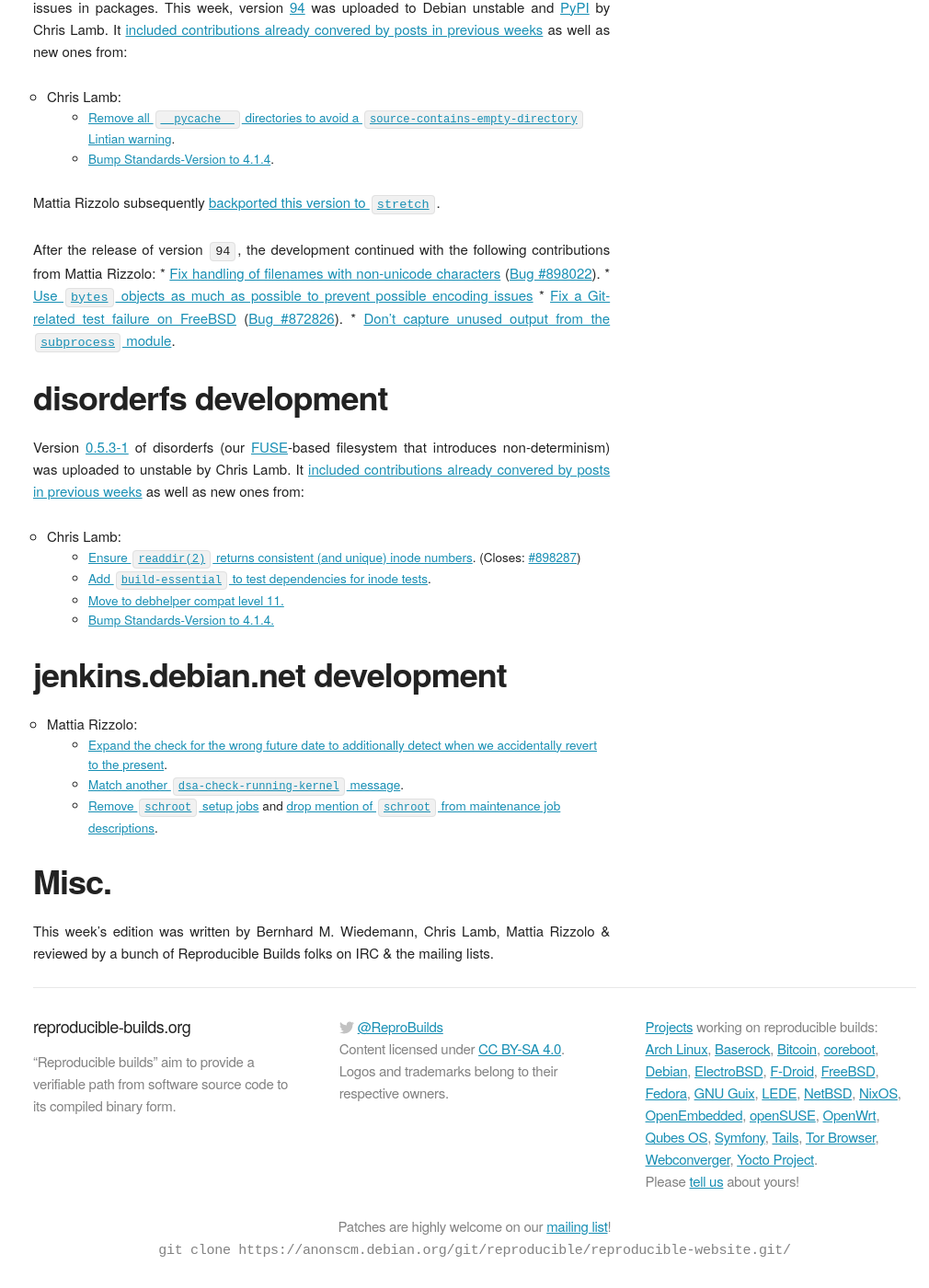
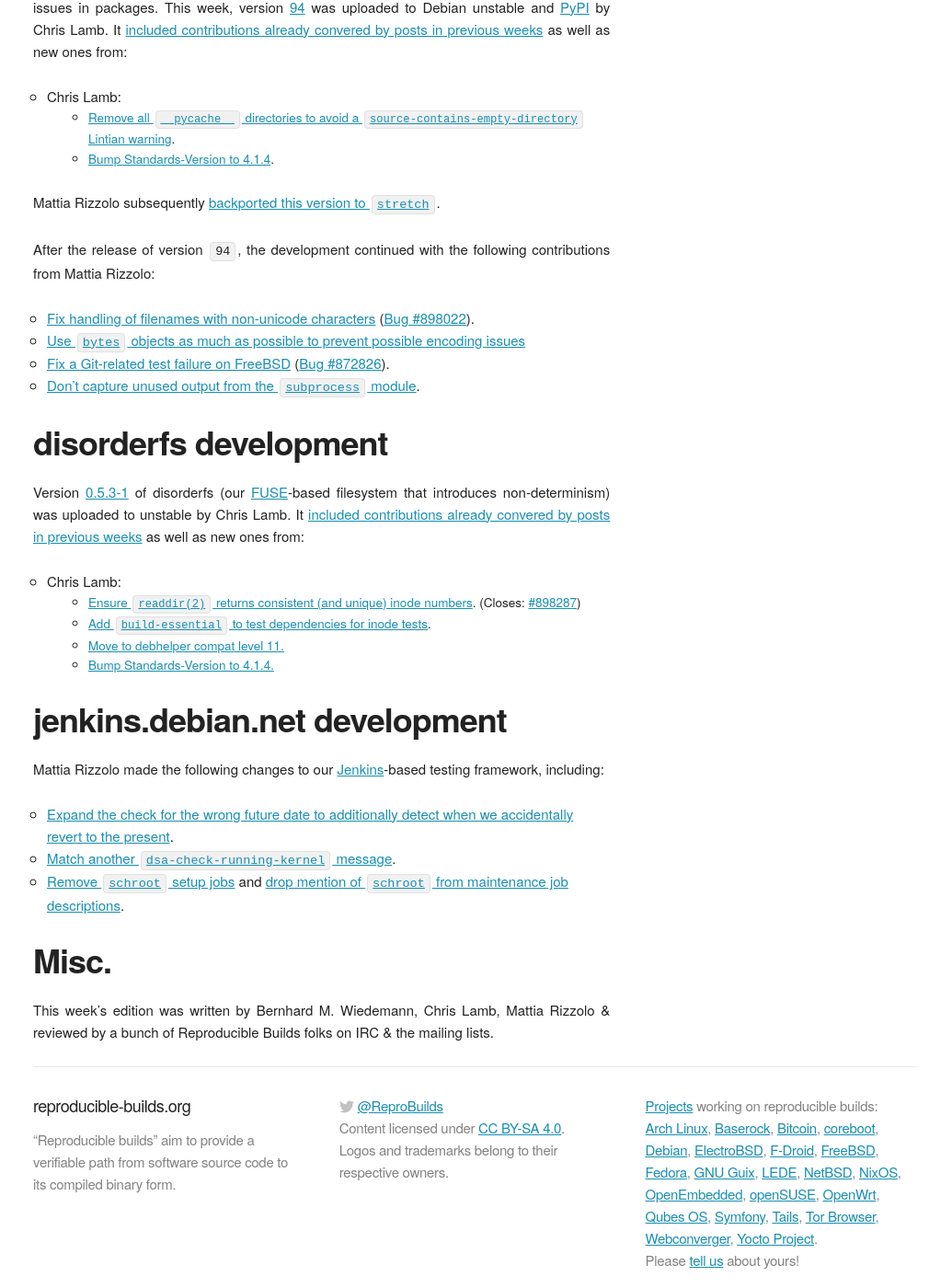
Before and after one commit to prototypefund/reproducible-website, a Jekyll site: the page built from _blog/posts/159.md, in a window 1280 px wide and 1400 px high, scrolled down 1422 px. Shown: the whole window at 92% size, without its empty margins (124-1134 px from the left). Built offline with Jekyll 4.4.1, drawn with Linux system fonts in a browser that asks for light colours; some web fonts are replaced; some of the changed text lies outside the part shown.

Commit message:
159: Cosmetic changes.

```diff
--- a/_blog/posts/159.md
+++ b/_blog/posts/159.md
@@ -44,10 +44,11 @@
 Mattia Rizzolo subsequently [backported this version to `stretch`](https://tracker.debian.org/news/956137/accepted-diffoscope-94bpo91-source-into-stretch-backports/).
 
 After the release of version `94`, the development continued with the following contributions from Mattia Rizzolo:
-    * [Fix handling of filenames with non-unicode characters](https://anonscm.debian.org/git/reproducible/diffoscope.git/commit/?id=8202dac) ([Bug #898022](https://bugs.debian.org/898022)).
-    * [Use `bytes` objects as much as possible to prevent possible encoding issues](https://anonscm.debian.org/git/reproducible/diffoscope.git/commit/?id=05260f0)
-    * [Fix a Git-related test failure on FreeBSD](https://anonscm.debian.org/git/reproducible/diffoscope.git/commit/?id=dcac350) ([Bug #872826](https://bugs.debian.org/872826)).
-    * [Don't capture unused output from the `subprocess` module](https://anonscm.debian.org/git/reproducible/diffoscope.git/commit/?id=f789718).
+
+* [Fix handling of filenames with non-unicode characters](https://anonscm.debian.org/git/reproducible/diffoscope.git/commit/?id=8202dac) ([Bug #898022](https://bugs.debian.org/898022)).
+* [Use `bytes` objects as much as possible to prevent possible encoding issues](https://anonscm.debian.org/git/reproducible/diffoscope.git/commit/?id=05260f0)
+* [Fix a Git-related test failure on FreeBSD](https://anonscm.debian.org/git/reproducible/diffoscope.git/commit/?id=dcac350) ([Bug #872826](https://bugs.debian.org/872826)).
+* [Don't capture unused output from the `subprocess` module](https://anonscm.debian.org/git/reproducible/diffoscope.git/commit/?id=f789718).
 
 disorderfs development
 ----------------------
@@ -63,10 +64,11 @@
 jenkins.debian.net development
 ------------------------------
 
-* Mattia Rizzolo:
-    * [Expand the check for the wrong future date to additionally detect when we accidentally revert to the present](https://salsa.debian.org/qa/jenkins.debian.net/commit/b814ba1b).
-    * [Match another `dsa-check-running-kernel` message](https://salsa.debian.org/qa/jenkins.debian.net/commit/c7d553f6).
-    * [Remove `schroot` setup jobs](https://salsa.debian.org/qa/jenkins.debian.net/commit/ed022bb0) and [drop mention of `schroot` from maintenance job descriptions](https://salsa.debian.org/qa/jenkins.debian.net/commit/0d37226e).
+Mattia Rizzolo made the following changes to our [Jenkins](https://jenkins.io/)-based testing framework, including:
+
+* [Expand the check for the wrong future date to additionally detect when we accidentally revert to the present](https://salsa.debian.org/qa/jenkins.debian.net/commit/b814ba1b).
+* [Match another `dsa-check-running-kernel` message](https://salsa.debian.org/qa/jenkins.debian.net/commit/c7d553f6).
+* [Remove `schroot` setup jobs](https://salsa.debian.org/qa/jenkins.debian.net/commit/ed022bb0) and [drop mention of `schroot` from maintenance job descriptions](https://salsa.debian.org/qa/jenkins.debian.net/commit/0d37226e).
 
 Misc.
 -----
```
Also changed, not shown: other parts of _blog/posts/159.md (+1 -1 lines).
